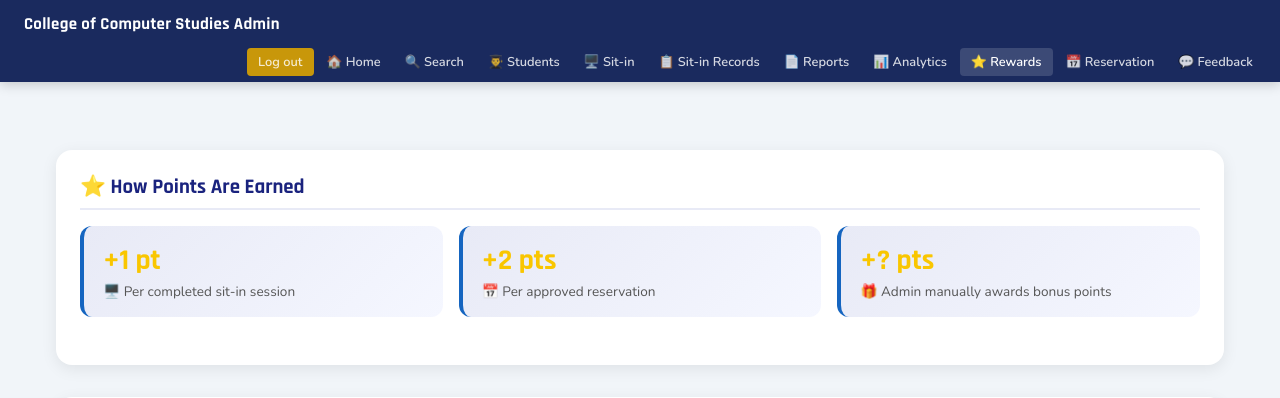
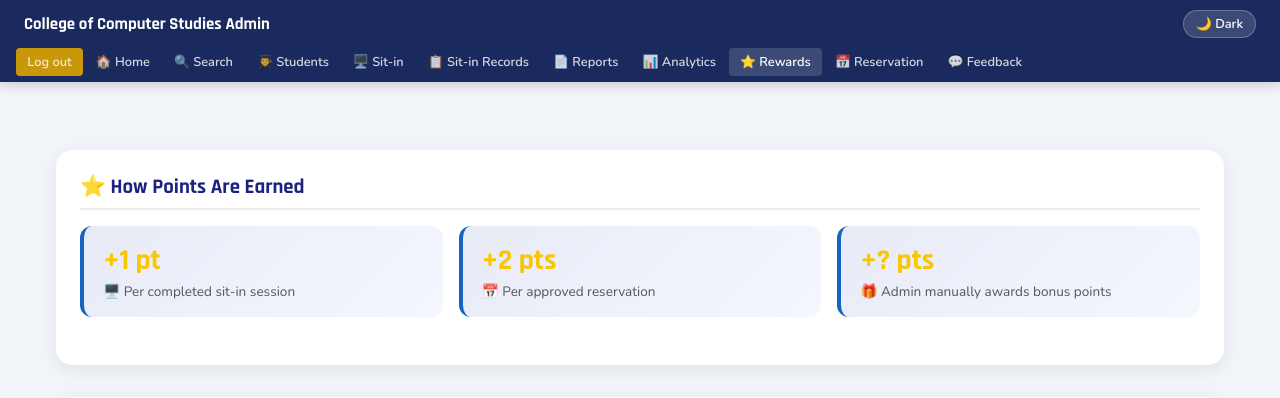
Before and after one commit to Renelle24/SitinMonitoringSystem, a Flask app: page /admin/rewards in a window 1280 px wide. Shown: the top 398 px of the page. Run offline with Flask 3, Linux system fonts and the light colour scheme; the visitor is signed in with stand-in values (Sample User, id 1); data that the repository does not hold is empty; some libraries are stand-ins or nearby versions.

Commit message:
Add dark mode, fix navbar, update student dashboard

```diff
--- a/templates/base.html
+++ b/templates/base.html
@@ -7,92 +7,135 @@
   <link href="https://fonts.googleapis.com/css2?family=Rajdhani:wght@400;500;600;700&family=Nunito:wght@300;400;600;700&display=swap" rel="stylesheet">
   <style>
     *, *::before, *::after { box-sizing: border-box; margin: 0; padding: 0; }
+
+    /* ── Light Mode Variables ── */
     :root {
-      --navy: #1a2a5e; --gold: #c8970a; --white: #fff;
-      --gray-50: #f8f9fa; --gray-100: #f1f5f9; --gray-200: #e2e8f0;
-      --gray-400: #94a3b8; --gray-600: #475569; --gray-800: #1e293b;
-      --blue: #1a73e8; --danger: #dc2626; --success: #16a34a;
+      --navy: #1a2a5e;
+      --gold: #c8970a;
+      --blue: #1a73e8;
+      --danger: #dc2626;
+      --success: #16a34a;
+      --bg-body: #f1f5f9;
+      --bg-card: #ffffff;
+      --bg-nav: #1a2a5e;
+      --bg-input: #f8faff;
+      --text-primary: #1e293b;
+      --text-secondary: #475569;
+      --text-muted: #94a3b8;
+      --border-color: #e2e8f0;
+      --table-head-bg: #f1f5f9;
+      --table-row-hover: #f8f9fa;
+      --gray-100: #f1f5f9;
+      --gray-200: #e2e8f0;
+      --gray-400: #94a3b8;
+      --gray-600: #475569;
+      --gray-800: #1e293b;
+      --alert-success-bg: #dcfce7; --alert-success-color: #15803d; --alert-success-border: #bbf7d0;
+      --alert-danger-bg: #fee2e2;  --alert-danger-color: #dc2626;  --alert-danger-border: #fecaca;
+      --alert-info-bg: #dbeafe;    --alert-info-color: #1d4ed8;    --alert-info-border: #bfdbfe;
     }
-    body { font-family: 'Nunito', sans-serif; background: var(--gray-100); min-height: 100vh; display: flex; flex-direction: column; }
+
+    /* ── Dark Mode Variables ── */
+    html.dark {
+      --bg-body: #0f172a;
+      --bg-card: #1e293b;
+      --bg-nav: #0f172a;
+      --bg-input: #253047;
+      --text-primary: #e2e8f0;
+      --text-secondary: #94a3b8;
+      --text-muted: #64748b;
+      --border-color: #334155;
+      --table-head-bg: #1a2740;
+      --table-row-hover: #253047;
+      --gray-100: #1a2740;
+      --gray-200: #334155;
+      --gray-400: #64748b;
+      --gray-600: #94a3b8;
+      --gray-800: #e2e8f0;
+      --alert-success-bg: #14532d; --alert-success-color: #86efac; --alert-success-border: #166534;
+      --alert-danger-bg: #7f1d1d;  --alert-danger-color: #fca5a5;  --alert-danger-border: #991b1b;
+      --alert-info-bg: #1e3a5f;    --alert-info-color: #93c5fd;    --alert-info-border: #1e40af;
+    }
+
+    body {
+      font-family: 'Nunito', sans-serif;
+      background: var(--bg-body);
+      color: var(--text-primary);
+      min-height: 100vh;
+      display: flex; flex-direction: column;
+      transition: background 0.3s, color 0.3s;
+    }
 
     /* ── Navbar ── */
     nav {
-      background: var(--navy);
+      background: var(--bg-nav);
       position: sticky; top: 0; z-index: 200;
       box-shadow: 0 2px 12px rgba(0,0,0,0.2);
+      transition: background 0.3s;
     }
-
     .nav-top {
       padding: 0 1.5rem;
-      display: flex; align-items: center;
-      justify-content: space-between;
+      display: flex; align-items: center; justify-content: space-between;
       height: 48px;
     }
+    .nav-brand {
+      color: white; font-family: 'Rajdhani', sans-serif;
+      font-weight: 700; font-size: 1.05rem; white-space: nowrap;
+    }
+    .nav-top-right { display: flex; align-items: center; gap: 0.75rem; }
 
-    .nav-brand {
-      color: white;
-      font-family: 'Rajdhani', sans-serif;
-      font-weight: 700; font-size: 1.05rem;
+    /* Dark toggle button */
+    .dark-toggle {
+      background: rgba(255,255,255,0.15);
+      border: 1px solid rgba(255,255,255,0.25);
+      color: white; border-radius: 20px;
+      padding: 0.25rem 0.75rem; font-size: 0.8rem; font-weight: 600;
+      cursor: pointer; display: flex; align-items: center; gap: 0.4rem;
+      transition: background 0.2s; font-family: 'Nunito', sans-serif;
       white-space: nowrap;
-      letter-spacing: 0.3px;
     }
+    .dark-toggle:hover { background: rgba(255,255,255,0.28); }
 
-    /* Logout button in top row */
     .btn-logout {
       background: var(--gold); color: white; border: none;
       padding: 0.3rem 1rem; border-radius: 5px;
       font-weight: 700; cursor: pointer; font-size: 0.82rem;
-      font-family: 'Nunito', sans-serif;
-      transition: background 0.2s; text-decoration: none;
+      font-family: 'Nunito', sans-serif; transition: background 0.2s; text-decoration: none;
     }
     .btn-logout:hover { background: #a37508; }
 
-    /* Second row: nav links */
     .nav-links {
-      display: flex; align-items: center;
-      gap: 0.1rem;
-      padding: 0 1rem 0.4rem;
-      overflow-x: auto;
-      scrollbar-width: none; /* Firefox */
+      display: flex; align-items: center; gap: 0.1rem;
+      padding: 0 1rem 0.4rem; overflow-x: auto; scrollbar-width: none;
     }
-    .nav-links::-webkit-scrollbar { display: none; } /* Chrome */
-
+    .nav-links::-webkit-scrollbar { display: none; }
     .nav-links a {
-      color: rgba(255,255,255,0.82);
-      text-decoration: none;
-      padding: 0.3rem 0.7rem;
-      font-size: 0.8rem;
-      font-weight: 600;
-      border-radius: 4px;
-      transition: background 0.2s;
-      white-space: nowrap;
-      flex-shrink: 0;
+      color: rgba(255,255,255,0.82); text-decoration: none;
+      padding: 0.3rem 0.7rem; font-size: 0.8rem; font-weight: 600;
+      border-radius: 4px; transition: background 0.2s; white-space: nowrap; flex-shrink: 0;
     }
     .nav-links a:hover,
-    .nav-links a.active {
-      background: rgba(255,255,255,0.15);
-      color: white;
-    }
-    .nav-links .btn-logout {
-      margin-left: auto;
-      flex-shrink: 0;
-    }
+    .nav-links a.active { background: rgba(255,255,255,0.15); color: white; }
 
-    /* ── Main layout ── */
+    /* ── Layout ── */
     .main { flex: 1; padding: 1.5rem; max-width: 1300px; margin: 0 auto; width: 100%; }
 
-    /* Flash messages */
+    /* Alerts */
     .alerts { padding: 0 1.5rem; max-width: 1300px; margin: 0.75rem auto 0; width: 100%; }
     .alert {
       padding: 0.75rem 1rem; border-radius: 7px; font-size: 0.875rem; font-weight: 600;
       margin-bottom: 0.5rem; display: flex; align-items: center; gap: 0.5rem;
     }
-    .alert-success { background: #dcfce7; color: #15803d; border: 1px solid #bbf7d0; }
-    .alert-danger  { background: #fee2e2; color: #dc2626; border: 1px solid #fecaca; }
-    .alert-info    { background: #dbeafe; color: #1d4ed8; border: 1px solid #bfdbfe; }
+    .alert-success { background: var(--alert-success-bg); color: var(--alert-success-color); border: 1px solid var(--alert-success-border); }
+    .alert-danger  { background: var(--alert-danger-bg);  color: var(--alert-danger-color);  border: 1px solid var(--alert-danger-border); }
+    .alert-info    { background: var(--alert-info-bg);    color: var(--alert-info-color);    border: 1px solid var(--alert-info-border); }
 
     /* Cards */
-    .card { background: white; border-radius: 10px; padding: 1.25rem; box-shadow: 0 2px 8px rgba(0,0,0,0.06); border: 1px solid var(--gray-200); margin-bottom: 1.25rem; }
+    .card {
+      background: var(--bg-card); border-radius: 10px; padding: 1.25rem;
+      box-shadow: 0 2px 8px rgba(0,0,0,0.06); border: 1px solid var(--border-color);
+      margin-bottom: 1.25rem; transition: background 0.3s, border-color 0.3s;
+    }
     .card-header {
       background: var(--navy); color: white; border-radius: 7px; padding: 0.5rem 1rem;
       font-family: 'Rajdhani', sans-serif; font-weight: 600; font-size: 0.95rem; margin-bottom: 1rem;
@@ -143,13 +215,13 @@
 </head>
 <body>
   <nav>
-    <!-- Top row: brand + logout -->
     <div class="nav-top">
       <div class="nav-brand">{% block nav_brand %}College of Computer Studies Sit-in Monitoring System{% endblock %}</div>
-      {% block nav_logout %}{% endblock %}
+      <div class="nav-top-right">
+        <button class="dark-toggle" onclick="toggleDark()" id="darkBtn">🌙 Dark</button>
+        {% block nav_logout %}{% endblock %}
+      </div>
     </div>
-
-    <!-- Bottom row: nav links -->
     <div class="nav-links">
       {% block nav_links %}
         <a href="{{ url_for('login') }}">Home</a>
@@ -169,5 +241,36 @@
   </div>
 
   <div class="main">{% block content %}{% endblock %}</div>
+
+  <script>
+    // Apply saved preference immediately on load
+    (function() {
+      if (localStorage.getItem('darkMode') === 'true') {
+        document.documentElement.classList.add('dark');
+      }
+    })();
+
+    // Update button text after DOM loads
+    window.addEventListener('DOMContentLoaded', function() {
+      const btn = document.getElementById('darkBtn');
+      if (btn) {
+        btn.textContent = document.documentElement.classList.contains('dark') ? '☀️ Light' : '🌙 Dark';
+      }
+    });
+
+    function toggleDark() {
+      const html = document.documentElement;
+      const btn  = document.getElementById('darkBtn');
+      if (html.classList.contains('dark')) {
+        html.classList.remove('dark');
+        localStorage.setItem('darkMode', 'false');
+        btn.textContent = '🌙 Dark';
+      } else {
+        html.classList.add('dark');
+        localStorage.setItem('darkMode', 'true');
+        btn.textContent = '☀️ Light';
+      }
+    }
+  </script>
 </body>
 </html>
```
Also changed, not shown: other parts of templates/base.html (+41 -12 lines).
